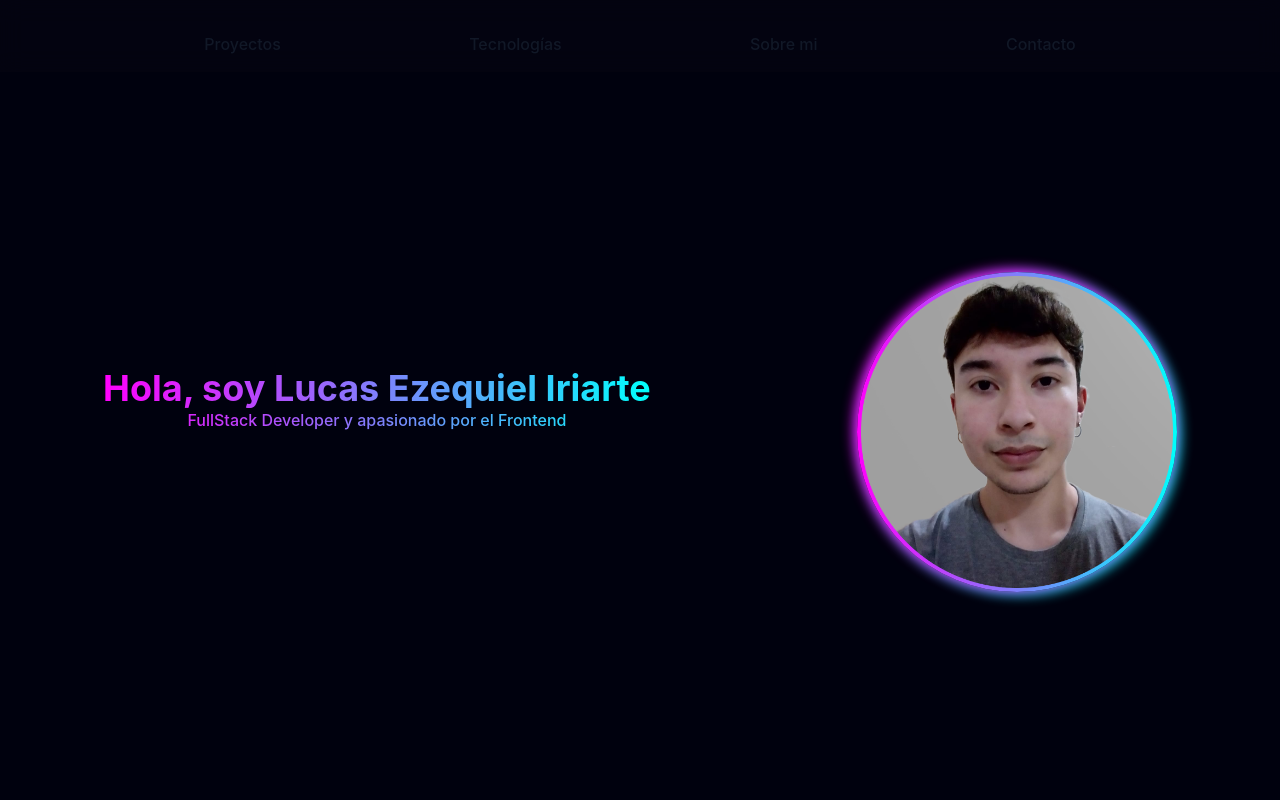
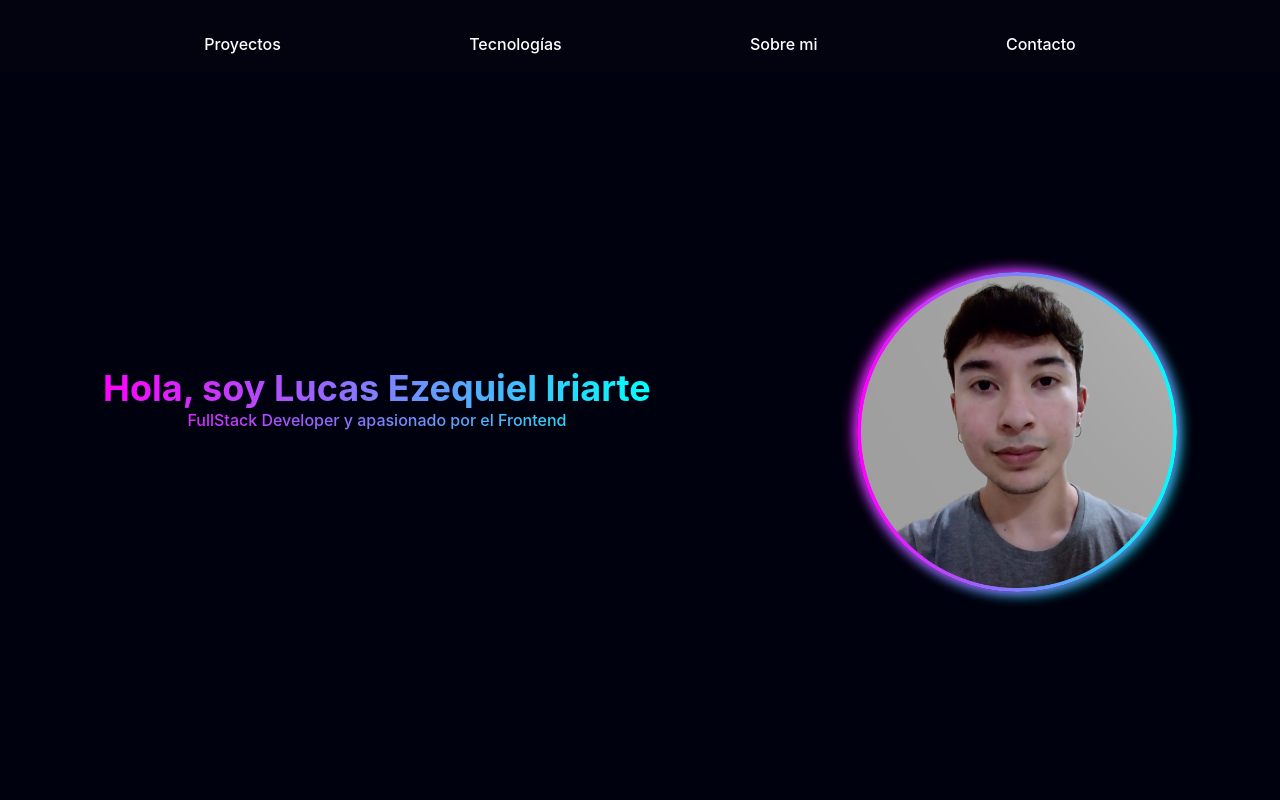
Before and after one commit to LucasIriarte/Portfolio, a React (Vite) app: page / in a window 1280 px wide. Shown: the top 800 px of the page. Built offline with nearby package versions, Linux system fonts and the light colour scheme.

Commit message:
header color words

```diff
--- a/src/components/Header/Header.jsx
+++ b/src/components/Header/Header.jsx
@@ -23,16 +23,16 @@ const Header = () => {
                     <div className={barsDropDown===true?"items-center justify-between w-full sm:flex sm:w-full":"items-center justify-between hidden w-full sm:flex sm:w-full"}>
                         <ul className="flex items-center flex-col mt-4 font-medium sm:flex-row sm:justify-evenly sm:w-full">
                             <li>
-                                <a href="#Proyects" onClick={handleBarsDropsDownPhone} className="block py-2 pl-3 pr-4 text-gray-900 sm:border-0 sm:p-0 dark:text-white dark:hover:bg-gray-700 dark:hover:bg-transparent dark:border-gray-700">Proyectos</a>
+                                <a href="#Proyects" onClick={handleBarsDropsDownPhone} className="block py-2 pl-3 pr-4 text-white sm:border-0 sm:p-0 dark:text-white dark:hover:bg-gray-700 dark:hover:bg-transparent dark:border-gray-700">Proyectos</a>
                             </li>
                             <li>
-                                <a href="#Tecnologies" onClick={handleBarsDropsDownPhone} className="block py-2 pl-3 pr-4 text-gray-900 sm:border-0 sm:p-0 dark:text-white dark:hover:bg-gray-700 dark:hover:bg-transparent dark:border-gray-700">Tecnologías</a>
+                                <a href="#Tecnologies" onClick={handleBarsDropsDownPhone} className="block py-2 pl-3 pr-4 text-white sm:border-0 sm:p-0 dark:text-white dark:hover:bg-gray-700 dark:hover:bg-transparent dark:border-gray-700">Tecnologías</a>
                             </li>
                             <li>
-                                <a href="#AboutMe" onClick={handleBarsDropsDownPhone} className="block py-2 pl-3 pr-4 text-gray-900 sm:border-0 sm:p-0 dark:text-white dark:hover:bg-gray-700 dark:hover:bg-transparent dark:border-gray-700">Sobre mi</a>
+                                <a href="#AboutMe" onClick={handleBarsDropsDownPhone} className="block py-2 pl-3 pr-4 text-white sm:border-0 sm:p-0 dark:text-white dark:hover:bg-gray-700 dark:hover:bg-transparent dark:border-gray-700">Sobre mi</a>
                             </li>
                             <li>
-                                <a href="#ContactMe" onClick={handleBarsDropsDownPhone} className="block py-2 pl-3 pr-4 text-gray-900 sm:border-0 sm:p-0 dark:text-white dark:hover:bg-gray-700 dark:hover:bg-transparent dark:border-gray-700">Contacto</a>
+                                <a href="#ContactMe" onClick={handleBarsDropsDownPhone} className="block py-2 pl-3 pr-4 text-white sm:border-0 sm:p-0 dark:text-white dark:hover:bg-gray-700 dark:hover:bg-transparent dark:border-gray-700">Contacto</a>
                             </li>
                         </ul>
                     </div>
```
